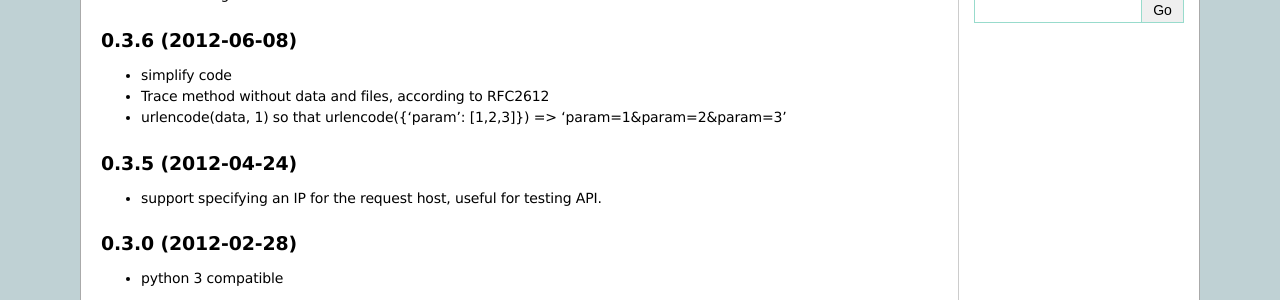
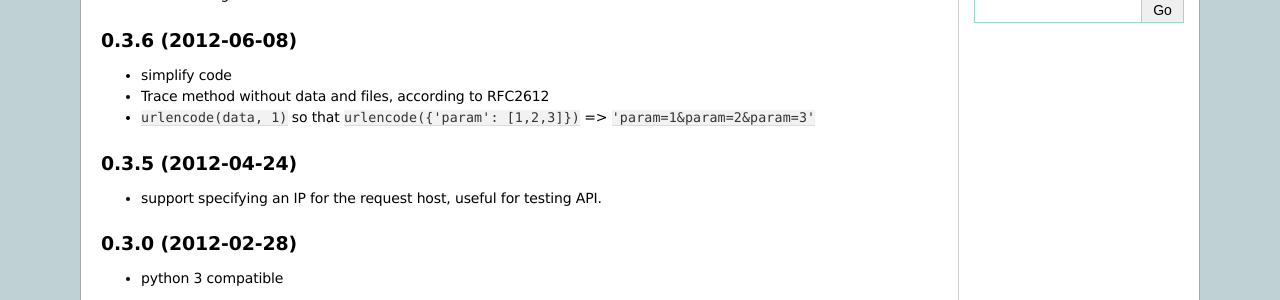
Before and after one commit to ifduyue/urlfetch, a Sphinx documentation site: the page built from doc/changelog.rst, in a window 1280 px wide. Shown: the part 492-792 px from the top of the page. Built offline with Sphinx 7.4.7, drawn with Linux system fonts in a browser that asks for light colours.

```diff
--- a/doc/changelog.rst
+++ b/doc/changelog.rst
@@ -30,7 +30,7 @@ Changelog
 
 * simplify code
 * Trace method without data and files, according to RFC2612
-* urlencode(data, 1) so that urlencode({'param': [1,2,3]}) => 'param=1&param=2&param=3'
+* ``urlencode(data, 1)`` so that ``urlencode({'param': [1,2,3]})`` => ``'param=1&param=2&param=3'``
 
 0.3.5 (2012-04-24)
 +++++++++++++++++++
```
